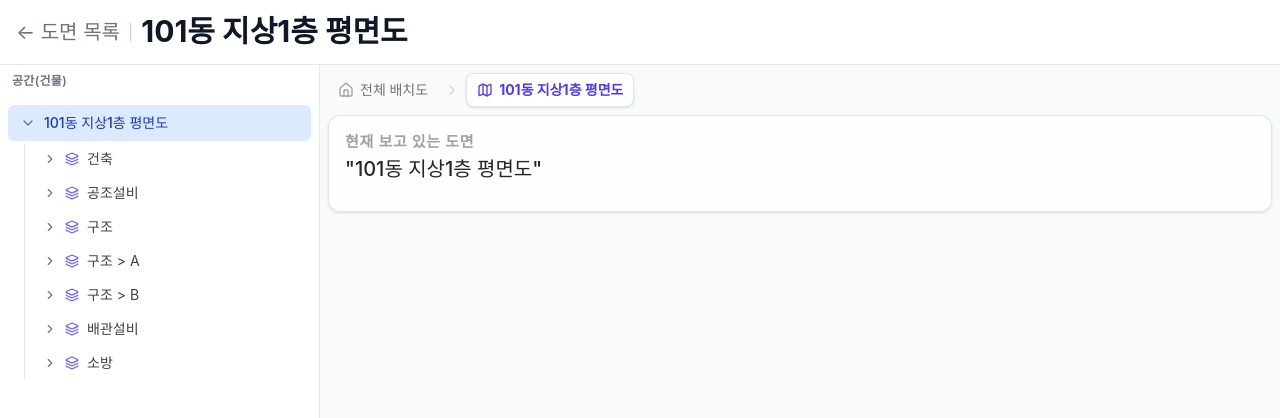
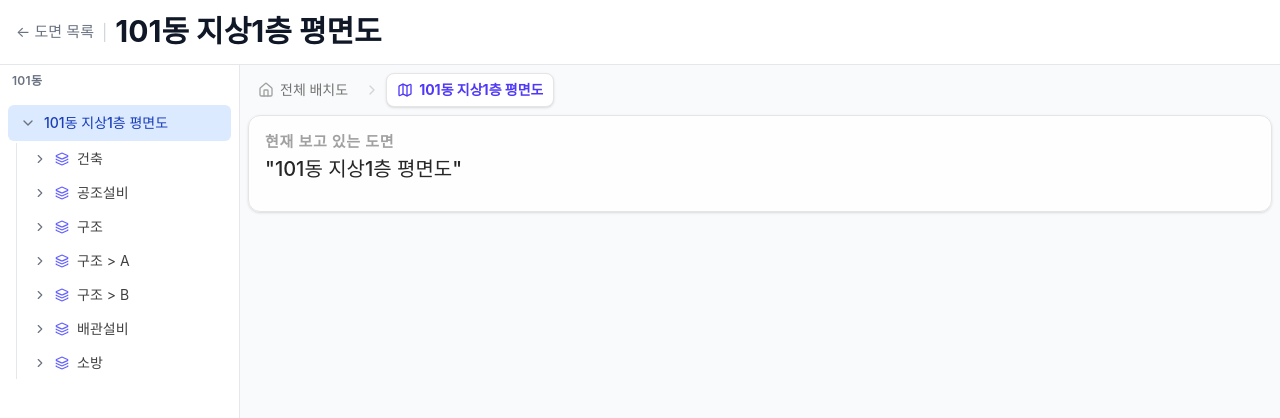
Before and after one commit to seong5/TimworkAssignment, a React (Vite) app: page /drawing/101building in a window 1280 px wide. Both pictures are taken after a click on the button "101동 지상1층 평면도". Shown: the top 418 px of the page. Built offline with nearby package versions, Linux system fonts and the light colour scheme.

Commit message:
스타일링 수정

```diff
--- a/src/features/drawing-explorer/ui/DrawingViewer.tsx
+++ b/src/features/drawing-explorer/ui/DrawingViewer.tsx
@@ -11,7 +11,7 @@ export function DrawingViewer({ imageFilename, alt = '도면' }: DrawingViewerPr
   const src = DRAWINGS_BASE + imageFilename
 
   return (
-    <div className="flex min-h-0 flex-1 items-start justify-start overflow-auto p-2 sm:p-4">
+    <div className="flex items-start justify-start overflow-auto p-2 sm:p-4">
       <img
         src={src}
         alt={alt}
--- a/src/features/drawing-explorer/ui/SpaceTree.tsx
+++ b/src/features/drawing-explorer/ui/SpaceTree.tsx
@@ -26,7 +26,9 @@ function RevisionList({
               <ImageIcon className="h-3 w-3 shrink-0 text-gray-400 sm:h-3.5 sm:w-3.5" />
               <span className="min-w-0 flex-1 truncate">
                 {entry.label}
-                {entry.date && <span className="ml-1 text-neutral-500 sm:ml-1.5">· {entry.date}</span>}
+                {entry.date && (
+                  <span className="ml-1 text-neutral-500 sm:ml-1.5">· {entry.date}</span>
+                )}
               </span>
               {entry.isLatest && (
                 <span
@@ -88,7 +90,7 @@ export function SpaceTree({
   const renderDisciplineLevel = (drawingId: string) => {
     const groups = disciplinesByDrawingId[drawingId] ?? []
     return (
-      <div className="ml-3 flex flex-col gap-0.5 border-l border-gray-200 pl-1.5 sm:ml-4 sm:pl-2">
+      <div className="ml-1 flex flex-col gap-0.5 border-l border-gray-200 pl-1.5 sm:ml-2">
         {groups.map((group) => {
           const nodeKey = disciplineNodeKey(drawingId, group.disciplineKey)
           const isExpanded = expandedDisciplineKeys.has(nodeKey)
--- a/src/widgets/drawing-explorer/DrawingExplorerWidget.tsx
+++ b/src/widgets/drawing-explorer/DrawingExplorerWidget.tsx
@@ -29,12 +29,7 @@ export function DrawingExplorerWidget({ slug }: DrawingExplorerWidgetProps) {
   const space = slug ? SPACE_LIST.find((s) => s.slug === slug) : null
 
   const { data, loading, error } = useProjectData()
-  const {
-    selection,
-    setSelection,
-    resetSelection,
-    setDrawingId,
-  } = useDrawingExplorerStore()
+  const { selection, setSelection, resetSelection, setDrawingId } = useDrawingExplorerStore()
 
   useEffect(() => {
     resetSelection()
@@ -65,17 +60,11 @@ export function DrawingExplorerWidget({ slug }: DrawingExplorerWidgetProps) {
 
   const currentRevisions = useMemo(() => {
     if (!data || !selection.drawingId || !selection.disciplineKey) return []
-    return getRevisionsForDiscipline(
-      data,
-      selection.drawingId,
-      selection.disciplineKey,
-    )
+    return getRevisionsForDiscipline(data, selection.drawingId, selection.disciplineKey)
   }, [data, selection.drawingId, selection.disciplineKey])
 
   const canCompare =
-    !!selection.drawingId &&
-    !!selection.disciplineKey &&
-    currentRevisions.length >= 1
+    !!selection.drawingId && !!selection.disciplineKey && currentRevisions.length >= 1
 
   const handleEnterCompare = useCallback(() => {
     if (!slug || !selection.drawingId || !selection.disciplineKey) return
@@ -195,7 +184,9 @@ export function DrawingExplorerWidget({ slug }: DrawingExplorerWidgetProps) {
   if (error || !data) {
     return (
       <div className="flex min-h-screen flex-col items-center justify-center gap-4 bg-gray-50 px-4 py-8">
-        <p className="text-center text-sm text-red-600 sm:text-base">데이터를 불러올 수 없습니다. {error?.message}</p>
+        <p className="text-center text-sm text-red-600 sm:text-base">
+          데이터를 불러올 수 없습니다. {error?.message}
+        </p>
         <button
           type="button"
           onClick={() => navigate('/')}
@@ -214,7 +205,7 @@ export function DrawingExplorerWidget({ slug }: DrawingExplorerWidgetProps) {
           <button
             type="button"
             onClick={() => navigate('/')}
-            className="shrink-0 text-base text-gray-500 hover:text-gray-700 sm:text-[20px]"
+            className="shrink-0 text-[10px] text-gray-500 hover:text-gray-700 sm:text-[15px]"
             aria-label="도면 목록으로"
           >
             ← 도면 목록
@@ -227,11 +218,10 @@ export function DrawingExplorerWidget({ slug }: DrawingExplorerWidgetProps) {
       </header>
 
       <div className="flex flex-1 overflow-hidden">
-        {/* PC 이상: 좌측 사이드바 트리 */}
-        <aside className="hidden w-72 shrink-0 overflow-y-auto border-r border-gray-200 bg-white lg:block xl:w-80">
+        <aside className="hidden w-50 shrink-0 overflow-y-auto border-r border-gray-200 bg-white lg:block sm:w-60">
           <div className="py-2">
             <h2 className="px-3 pb-2 text-xs font-semibold uppercase tracking-wide text-gray-500">
-              공간(건물)
+              {space.displayName}
             </h2>
             <SpaceTree
               rootDrawing={rootDrawing}
@@ -272,7 +262,7 @@ export function DrawingExplorerWidget({ slug }: DrawingExplorerWidgetProps) {
                     selection.revisionVersion,
                   )}
                   trailing={
-                    (isCurrentLatestRevision || canCompare) ? (
+                    isCurrentLatestRevision || canCompare ? (
                       <div className="flex flex-wrap items-center gap-2">
                         {isCurrentLatestRevision && (
                           <span
@@ -286,7 +276,7 @@ export function DrawingExplorerWidget({ slug }: DrawingExplorerWidgetProps) {
                           <button
                             type="button"
                             onClick={handleEnterCompare}
-                            className="rounded-lg bg-indigo-600 px-2.5 py-1.5 text-xs font-medium text-white hover:bg-indigo-700 sm:px-3 sm:text-sm"
+                            className="rounded-lg bg-indigo-600 px-2.5 py-1.5 text-[10px] font-medium text-white hover:bg-indigo-700 sm:text-[15px]"
                           >
                             리비전 비교
                           </button>
@@ -305,13 +295,12 @@ export function DrawingExplorerWidget({ slug }: DrawingExplorerWidgetProps) {
             <div className="flex flex-1 items-center justify-center p-4 sm:p-6">
               <p className="text-center text-sm text-gray-500 sm:text-base">
                 <span className="lg:hidden">하단 트리에서 </span>
-                공간(도면)을 선택하세요. 상단 브레드크럼과 컨텍스트 바에서 현재 위치와
-                공종·리비전을 확인·선택할 수 있습니다.
+                공간(도면)을 선택하세요. 상단 브레드크럼과 컨텍스트 바에서 현재 위치와 공종·리비전을
+                확인·선택할 수 있습니다.
               </p>
             </div>
           )}
 
-          {/* 모바일/태블릿: 하단 트리 영역 */}
           <section className="border-t border-gray-200 bg-white/90 px-2 py-2 shadow-inner sm:px-3 sm:py-3 lg:hidden">
             <h2 className="px-1 pb-2 text-xs font-semibold uppercase tracking-wide text-gray-500">
               공간(건물)
--- a/src/widgets/revision-compare/RevisionCompareWidget.tsx
+++ b/src/widgets/revision-compare/RevisionCompareWidget.tsx
@@ -1,11 +1,7 @@
 import { useNavigate } from 'react-router-dom'
 import { useState, useMemo, useEffect } from 'react'
 import { useProjectData } from '@/entities/project'
-import {
-  getRevisionsForDiscipline,
-  getLatestRevision,
-  SPACE_LIST,
-} from '@/entities/project'
+import { getRevisionsForDiscipline, getLatestRevision, SPACE_LIST } from '@/entities/project'
 import { RevisionCompareView } from '@/features/drawing-explorer'
 
 export interface RevisionCompareWidgetProps {
@@ -58,9 +54,7 @@ export function RevisionCompareWidget({
   if (!slug || !space) {
     return (
       <div className="flex min-h-screen flex-col items-center justify-center gap-4 bg-gray-50 px-4 py-8">
-        <p className="text-center text-sm text-gray-600 sm:text-base">
-          잘못된 공간 경로입니다.
-        </p>
+        <p className="text-center text-sm text-gray-600 sm:text-base">잘못된 공간 경로입니다.</p>
         <button
           type="button"
           onClick={() => navigate('/')}
@@ -117,9 +111,7 @@ export function RevisionCompareWidget({
   if (!data.drawings[drawingId]) {
     return (
       <div className="flex min-h-screen flex-col items-center justify-center gap-4 bg-gray-50 px-4 py-8">
-        <p className="text-center text-sm text-gray-600 sm:text-base">
-          존재하지 않는 도면입니다.
-        </p>
+        <p className="text-center text-sm text-gray-600 sm:text-base">존재하지 않는 도면입니다.</p>
         <button
           type="button"
           onClick={handleBackToDrawing}
@@ -139,14 +131,14 @@ export function RevisionCompareWidget({
         <div className="flex min-w-0 items-center gap-2">
           <button
             type="button"
-            onClick={() => navigate('/')}
-            className="shrink-0 text-base text-gray-500 hover:text-gray-700 sm:text-[20px]"
-            aria-label="도면 목록으로"
+            onClick={() => navigate(-1)}
+            className="shrink-0 text-[10px] text-gray-500 hover:text-gray-700 sm:text-[15px]"
+            aria-label="뒤로가기"
           >
-            ← 도면 목록
+            ← 뒤로가기
           </button>
           <span className="hidden shrink-0 text-gray-300 sm:inline">|</span>
-          <h1 className="min-w-0 truncate text-lg font-bold text-gray-900 sm:text-xl md:text-2xl lg:text-[30px]">
+          <h1 className="min-w-0 truncate text-[10px] font-bold text-gray-900 sm:text-[15px]">
             리비전 비교 · {drawingName}
           </h1>
         </div>
@@ -157,7 +149,7 @@ export function RevisionCompareWidget({
         <select
           value={compareLeft ?? ''}
           onChange={(e) => setCompareLeft(e.target.value || null)}
-          className="rounded-md border border-neutral-200 bg-white px-2 py-1 text-sm"
+          className="rounded-md border border-neutral-200 bg-white px-2 py-1 text-[10px]"
           aria-label="비교 기준 리비전"
         >
           <option value="">기본</option>
@@ -171,7 +163,7 @@ export function RevisionCompareWidget({
         <select
           value={compareRight ?? ''}
           onChange={(e) => setCompareRight(e.target.value || null)}
-          className="rounded-md border border-neutral-200 bg-white px-2 py-1 text-sm"
+          className="rounded-md border border-neutral-200 bg-white px-2 py-1 text-[10px]"
           aria-label="비교 대상 리비전"
         >
           <option value="">기본</option>
@@ -184,7 +176,7 @@ export function RevisionCompareWidget({
         <button
           type="button"
           onClick={handleBackToDrawing}
-          className="rounded-lg border border-neutral-200 bg-white px-3 py-1.5 text-sm font-medium text-neutral-700 hover:bg-neutral-50"
+          className="rounded-lg border border-neutral-200 bg-white px-3 py-1.5 text-[10px] font-medium text-neutral-700 hover:bg-neutral-50"
         >
           단일 보기로
         </button>
```
